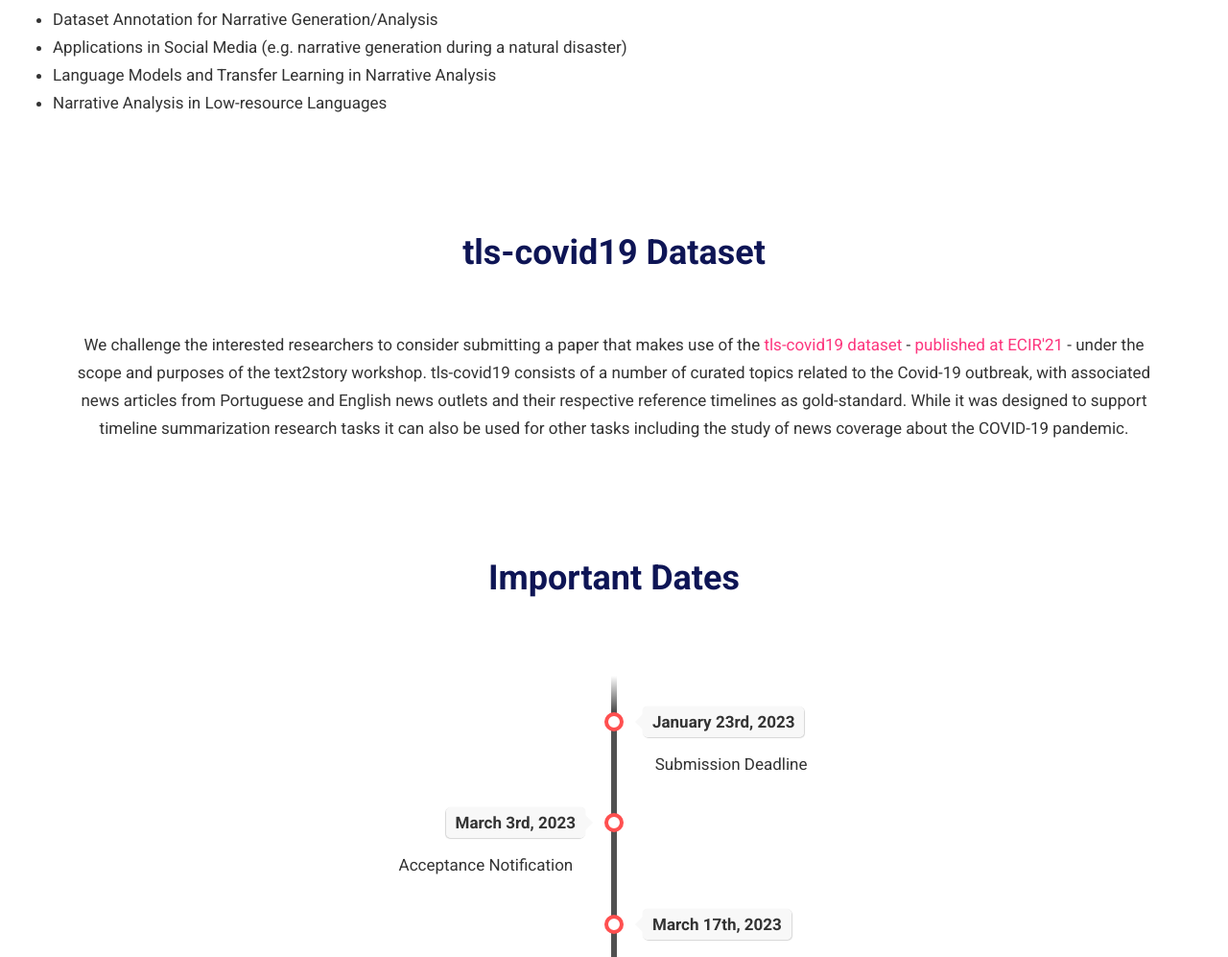
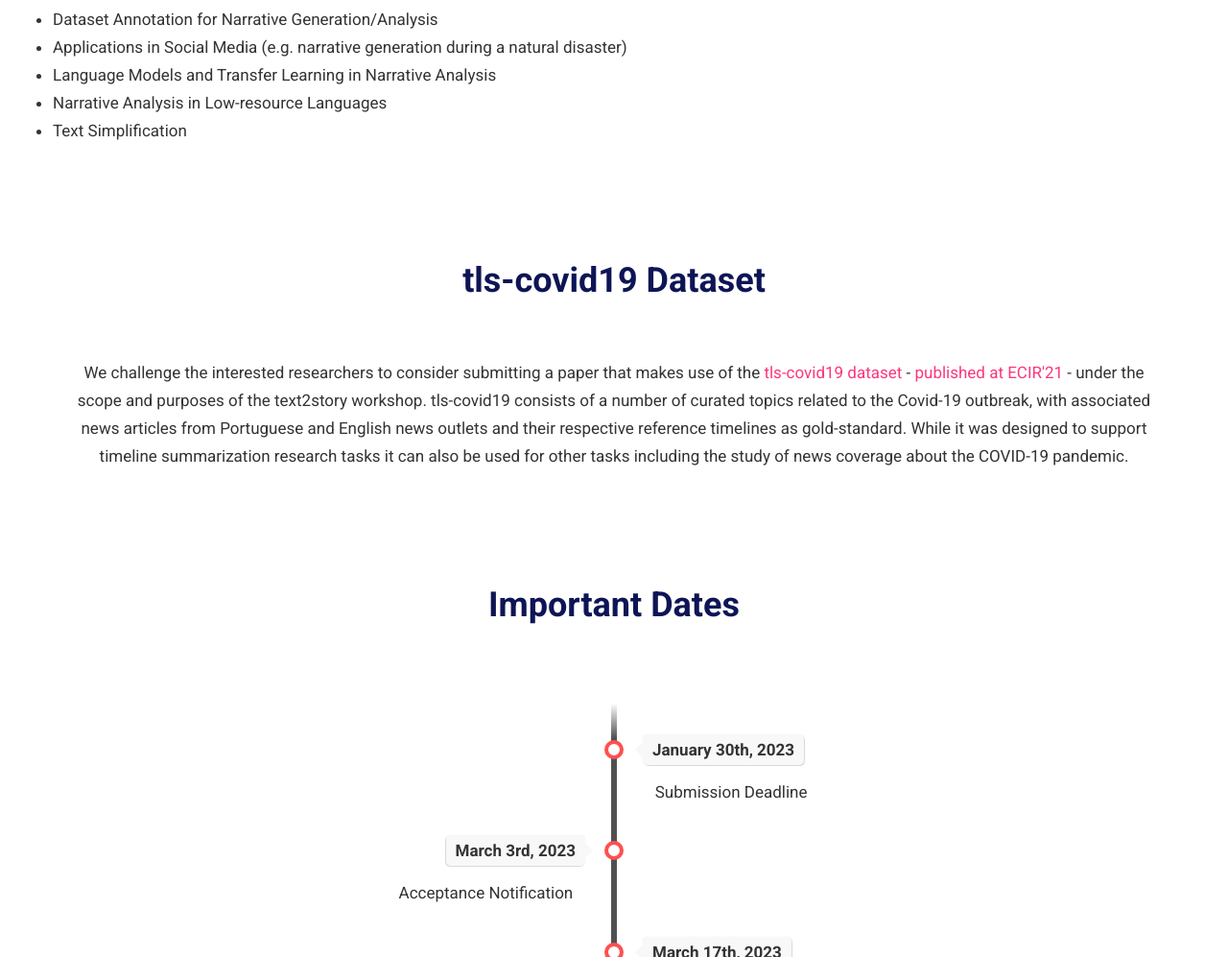
Before and after one commit to text2story23/text2story22.github.io, a plain HTML site: page index.html in a window 1280 px wide. Shown: the part 2202-3199 px from the top of the page at 96% size. Drawn offline with Linux system fonts and the light colour scheme.

Commit message:
Extended submission deadline.

```diff
--- a/index.html
+++ b/index.html
@@ -165,6 +165,7 @@
                     <li>Applications in Social Media (e.g. narrative generation during a natural disaster)</li>
                     <li>Language Models and Transfer Learning in Narrative Analysis</li>
                     <li>Narrative Analysis in Low-resource Languages</li>
+                    <li>Text Simplification</li>
                 </ul>
                 </p>
             </div>
@@ -216,7 +217,7 @@
                 <li>
                     <div class="direction-r">
                         <div class="flag-wrapper">
-                            <span class="flag">January 23rd, 2023</span>
+                            <span class="flag">January 30th, 2023</span>
                         </div>
                         <div class="desc">Submission Deadline</div>
                     </div>
```
